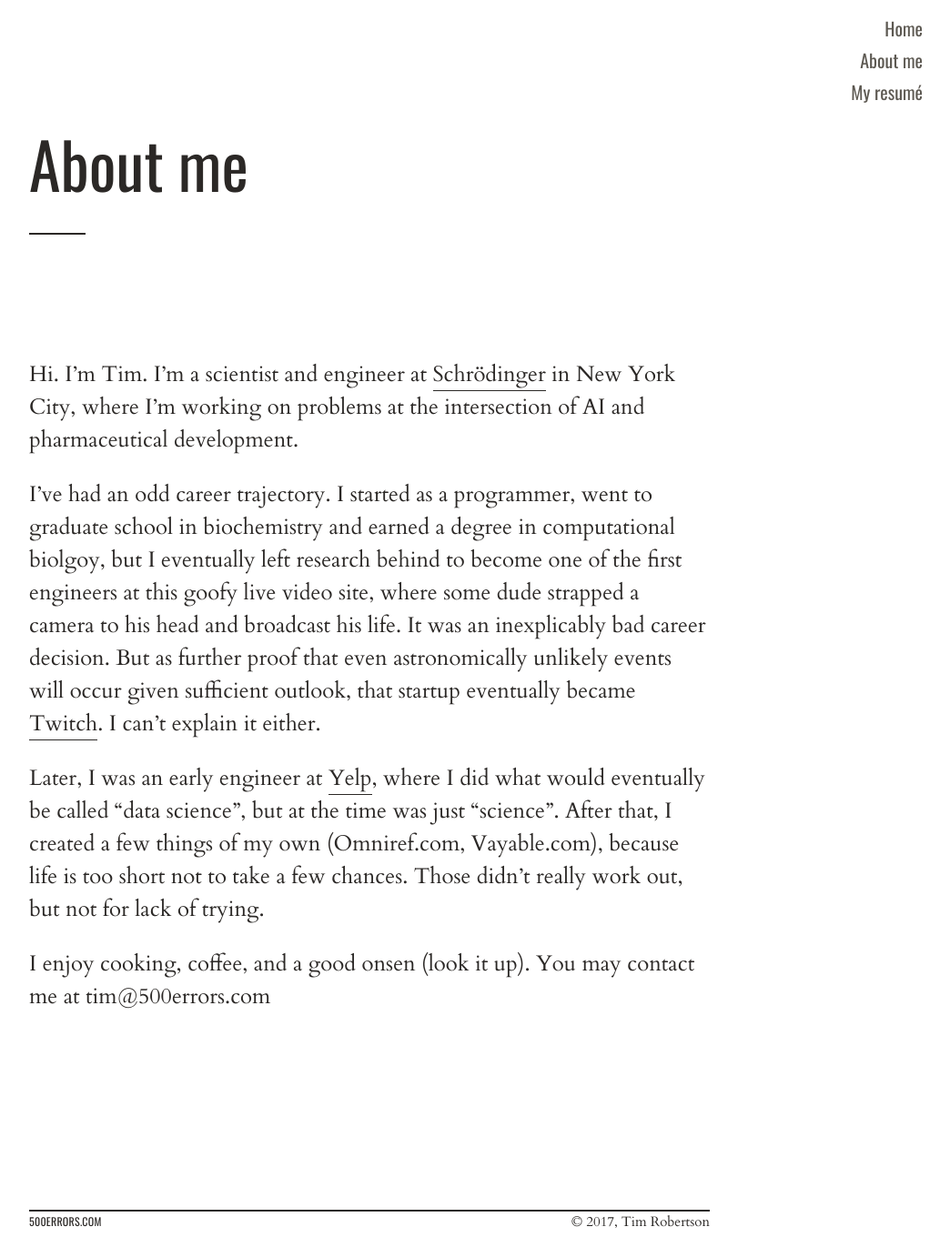
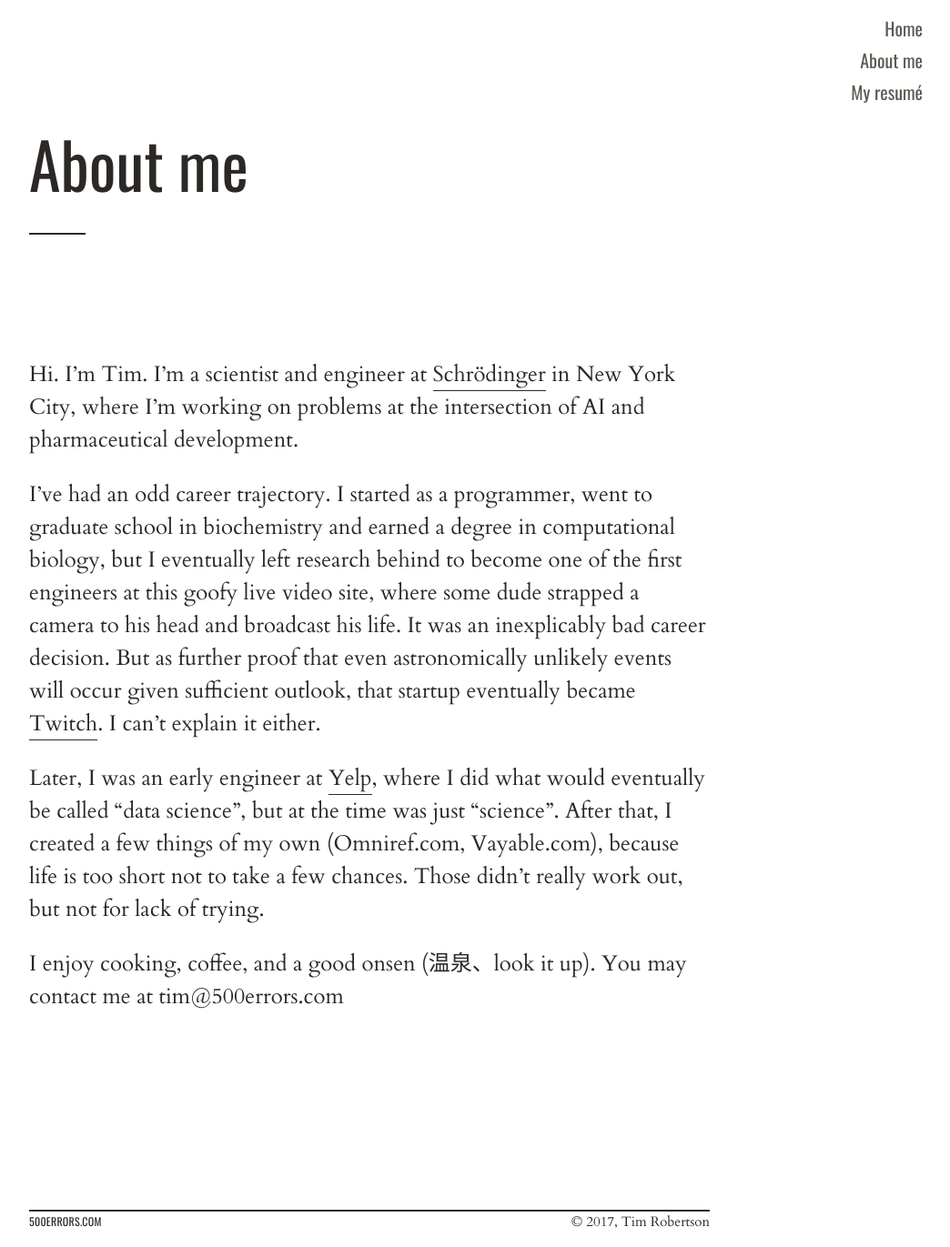
Before and after one commit to timaro/timaro.github.io, a Jekyll site: the page built from about.md, in a window 1280 px wide. Shown: the whole page at 91% size, without its empty margins (234-1278 px from the left). Built offline with Jekyll 4.4.1, drawn with Linux system fonts in a browser that asks for light colours.

Commit message:
fix type; add kanji

```diff
--- a/about.md
+++ b/about.md
@@ -8,7 +8,7 @@ in New York City, where I'm working on problems at the intersection of AI and ph
 development.
 
 I've had an odd career trajectory. I started as a programmer, went to graduate school
-in biochemistry and earned a degree in computational biolgoy, but I eventually
+in biochemistry and earned a degree in computational biology, but I eventually
 left research behind to become one of the first engineers at this goofy live video site,
 where some dude strapped a camera to his head and broadcast his life. It was an inexplicably
 bad career decision. But as further proof that even astronomically unlikely events will
@@ -20,4 +20,4 @@ eventually be called "data science", but at the time was just "science". After t
 I created a few things of my own (Omniref.com, Vayable.com), because life is too short
 not to take a few chances. Those didn't really work out, but not for lack of trying.
 
-I enjoy cooking, coffee, and a good onsen (look it up). You may contact me at tim@500errors.com
+I enjoy cooking, coffee, and a good onsen (温泉、look it up). You may contact me at tim@500errors.com
```
